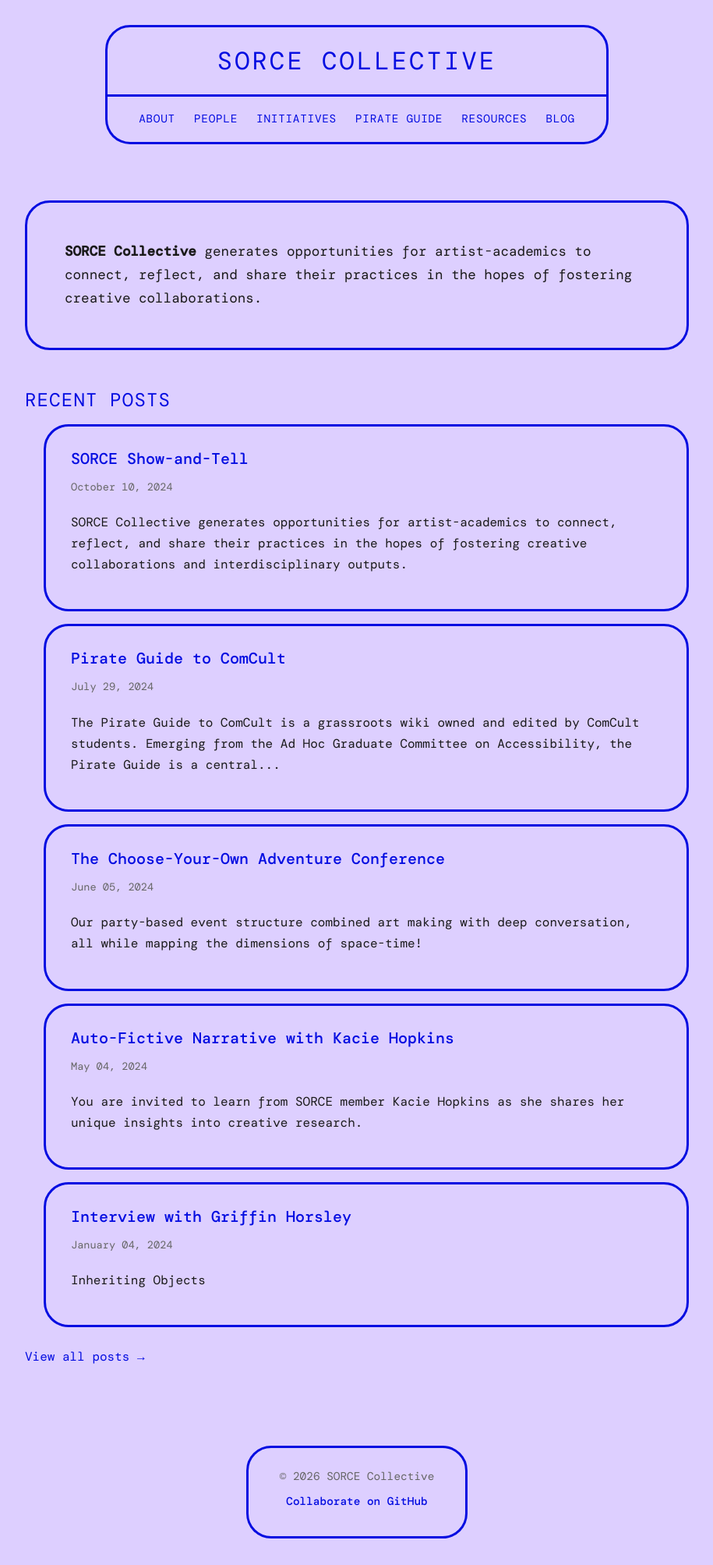
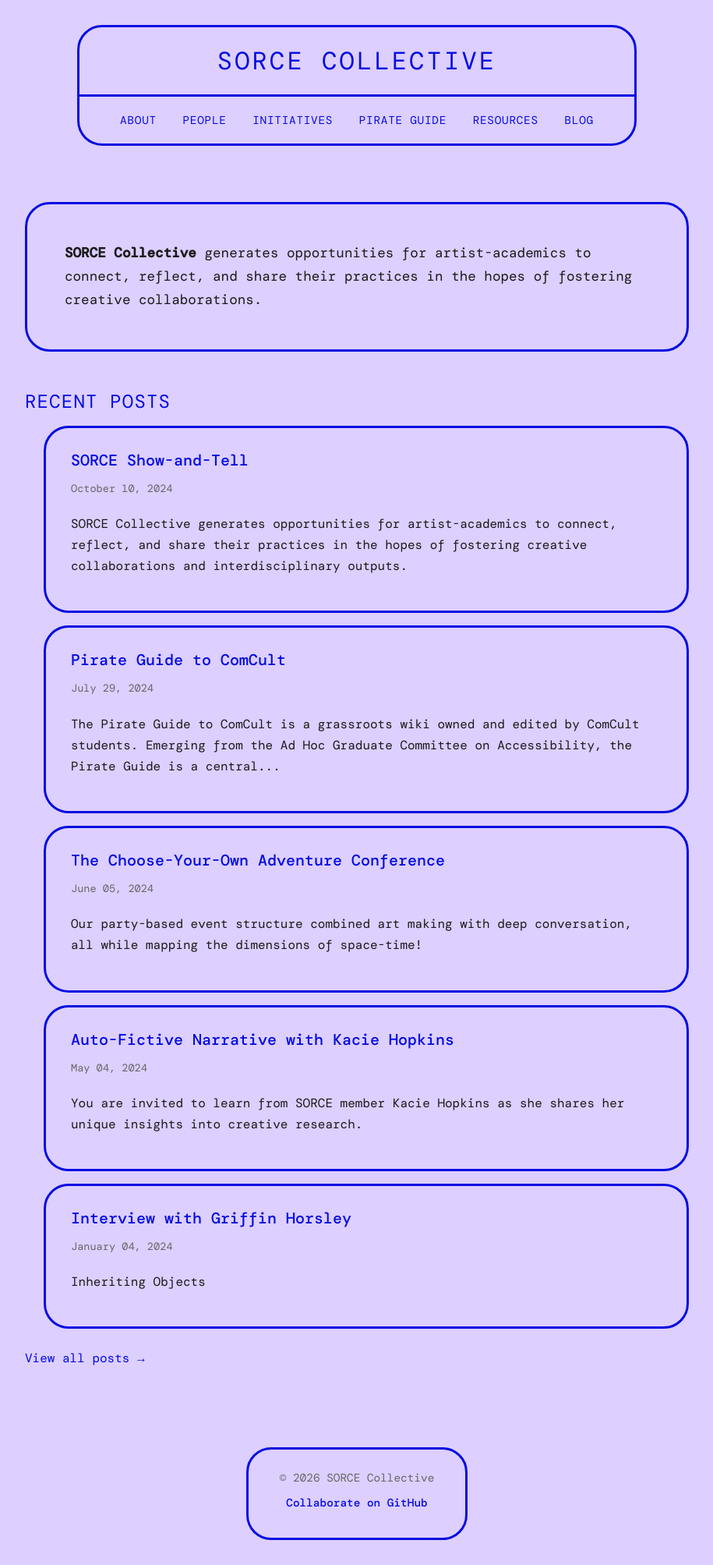
Before and after one commit to iowyth/sorce, a Jekyll site: the page built from index.md, in a window 1280 px wide. Shown: the whole page at 78% size, without its empty margins (182-1097 px from the left). Built offline with Jekyll 4.4.1, drawn with Linux system fonts in a browser that asks for light colours; some web fonts are replaced.

Commit message:
Change nav to block display for consistent grid sizing
Using display: block instead of flex so both title and nav
behave consistently as block elements within the grid.

Co-Authored-By: Claude Opus 4.5 <noreply@anthropic.com>

```diff
--- a/assets/css/style.css
+++ b/assets/css/style.css
@@ -110,17 +110,18 @@ a:hover {
 }
 
 .site-nav {
-  display: flex;
-  gap: 1.5rem;
+  display: block;
   padding: 1rem 2.5rem;
   background: transparent;
   border: 3px solid var(--primary-blue);
   border-top: none;
   border-radius: 0 0 2rem 2rem;
-  justify-content: center;
+  text-align: center;
 }
 
 .site-nav a {
+  display: inline-block;
+  margin: 0 0.75rem;
   font-size: 0.9rem;
   text-transform: uppercase;
   letter-spacing: 0.05em;
```
